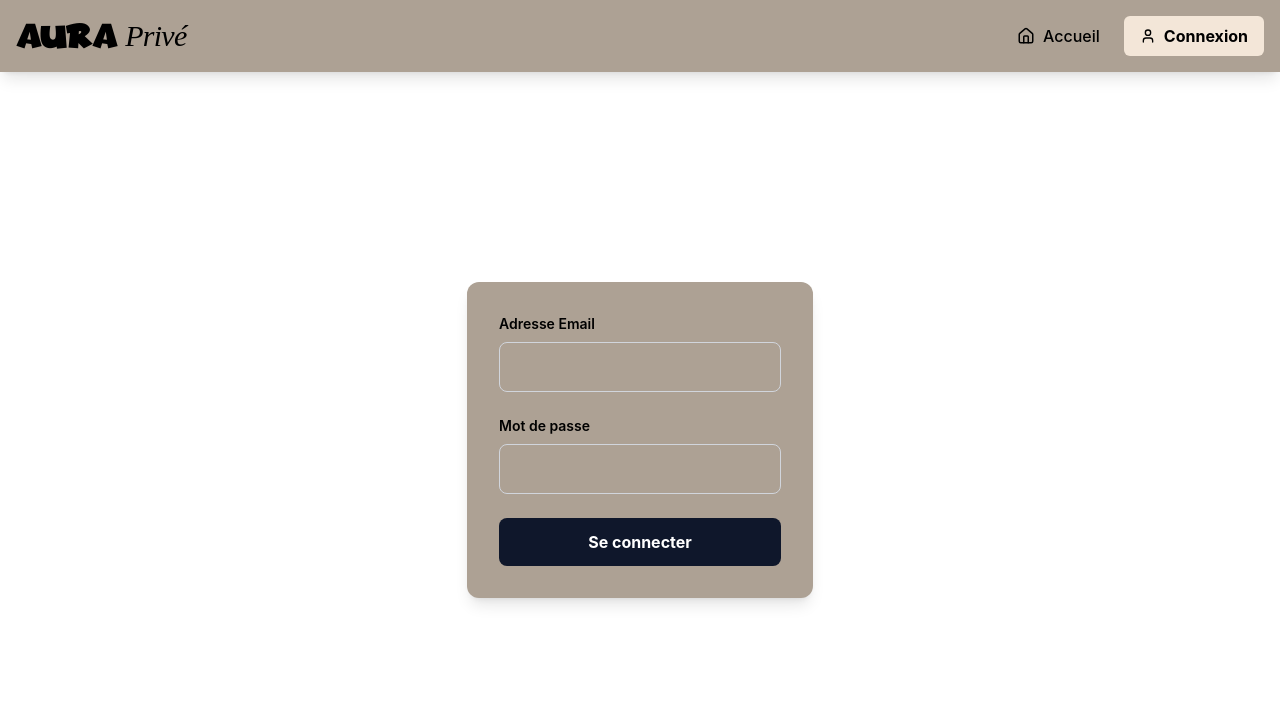
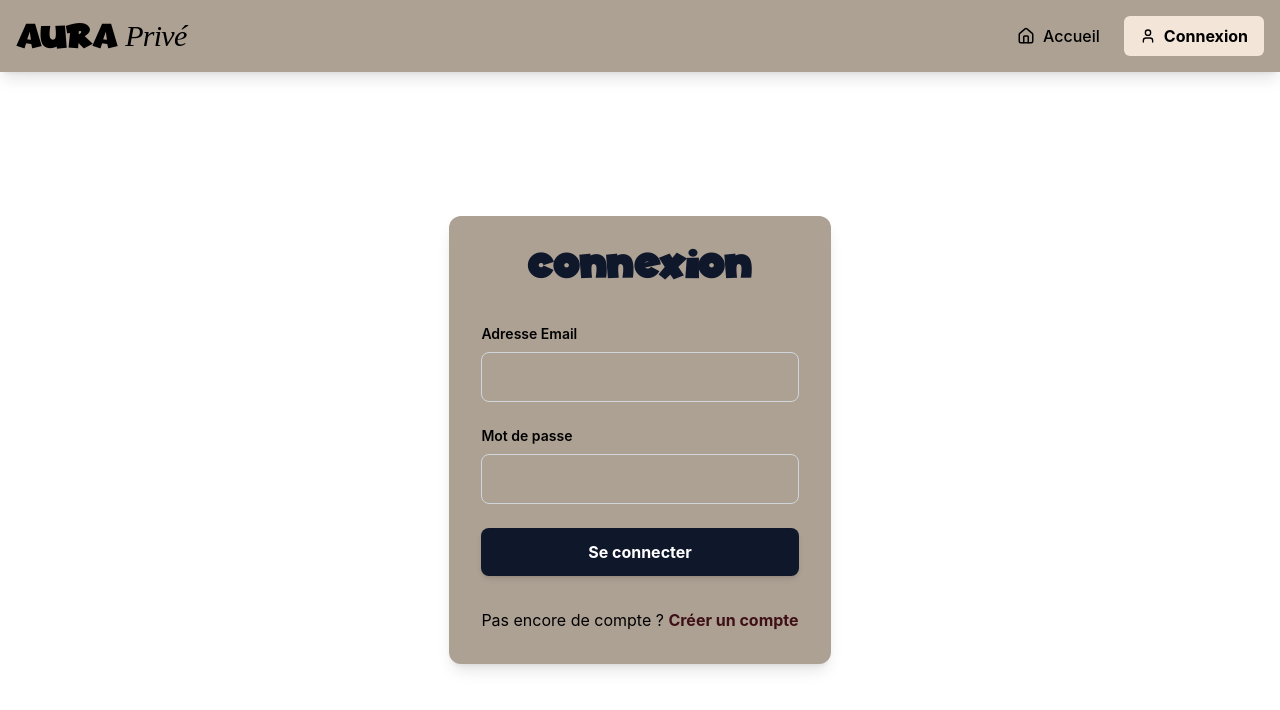
Before and after one commit to Genitah-JOBA/E_Commerce, a React (Vite) app in the folder client/: page /auth in a window 1280 px wide. Shown: the top 710 px of the page. Built offline with nearby package versions, Linux system fonts and the light colour scheme; no server answers.

Commit message:
Masquer l'onglet Produits pour les utilisateurs non connectés

```diff
--- a/client/src/pages/Login.jsx
+++ b/client/src/pages/Login.jsx
@@ -51,39 +51,62 @@ function Login({ onSwitch }) {
   return (
     <div className="min-h-[calc(100vh-64px)] flex items-center justify-center bg-white px-4">
       <div className="max-w-md w-full bg-[#ada194] rounded-xl shadow-lg p-8">
+        <div className="text-center mb-10">
+          <h2 className="text-3xl font-extrabold text-slate-900" style={{ fontFamily: 'adorable' }}>
+            CONNEXION
+          </h2>
+        </div>
+
         <form onSubmit={handleLogin} className="space-y-6">
-          {error && <p className="text-red-600 font-bold text-sm text-center">{error}</p>}
+          {/* Message d'erreur global si besoin */}
+          {error && (
+            <div className="text-red-700 bg-red-100 p-3 rounded-lg text-sm font-bold text-center">
+              {error}
+            </div>
+          )}
 
+          {/* Champ Email */}
           <div>
-            <label className="block text-sm font-semibold mb-2">Adresse Email</label>
+            <label className="block text-sm font-semibold text-black mb-2">Adresse Email</label>
             <input
-              ref={emailRef}
               type="email"
-              className={`w-full px-4 py-3 rounded-lg border outline-none ${error?.includes("email") ? 'border-red-600' : 'border-gray-300'}`}
+              className={`w-full px-4 py-3 rounded-lg border outline-none transition duration-200
+                ${error ? 'border-red-600 ring-1 ring-red-600' : 'border-gray-300 focus:ring-2 focus:ring-blue-500'}`}
               value={email}
               onChange={(e) => setEmail(e.target.value)}
-              onBlur={(e) => validateField(e, "email")} // Contrôle ici
+              onBlur={(e) => validateField(e, "email")}
               required
             />
           </div>
 
+          {/* Champ Mot de passe */}
           <div>
-            <label className="block text-sm font-semibold mb-2">Mot de passe</label>
+            <label className="block text-sm font-semibold text-black mb-2">Mot de passe</label>
             <input
-              ref={passwordRef}
               type="password"
-              className={`w-full px-4 py-3 rounded-lg border outline-none ${error?.includes("password") ? 'border-red-600' : 'border-gray-300'}`}
+              className={`w-full px-4 py-3 rounded-lg border outline-none transition duration-200
+                ${error ? 'border-red-600 ring-1 ring-red-600' : 'border-gray-300 focus:ring-2 focus:ring-blue-500'}`}
               value={password}
               onChange={(e) => setPassword(e.target.value)}
-              onBlur={(e) => validateField(e, "password")} // Contrôle ici
+              onBlur={(e) => validateField(e, "password")}
               required
             />
           </div>
 
-          <button type="submit" className="w-full bg-slate-900 text-white font-bold py-3 rounded-lg">
+          <button
+            type="submit"
+            className="w-full bg-slate-900 text-white font-bold py-3 rounded-lg hover:bg-slate-800 shadow-md"
+          >
             Se connecter
           </button>
         </form>
+
+        <p className="text-center text-black mt-8">
+          Pas encore de compte ?{" "}
+          <button type="button" onClick={onSwitch} className="text-[#3f1117] font-bold hover:underline">
+            Créer un compte
+          </button>
+        </p>
       </div>
     </div>
   );
```
